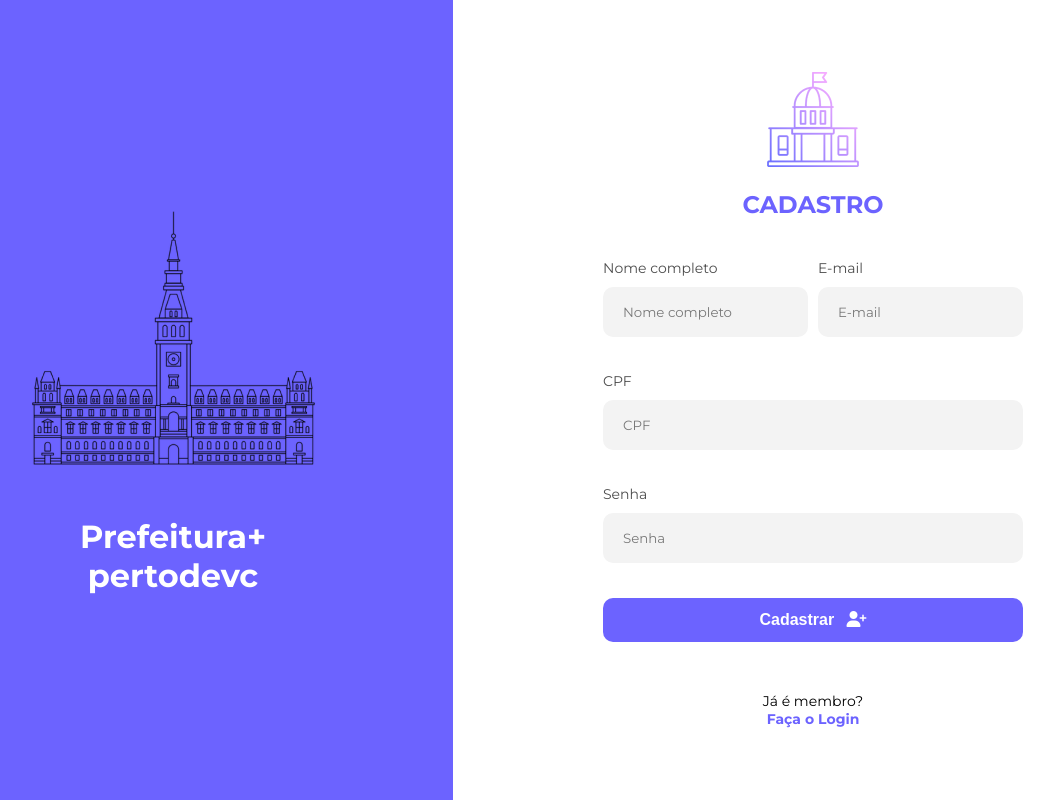
After one commit to beatrizrckr97/prefeitura-proxima-app-updates, a Django app: page /cadastro/ in a window 1280 px wide. The commit adds this page. Shown: the whole page, without its empty margins (107-1161 px from the left). Run offline with Django 5.2, Linux system fonts and the light colour scheme.

Commit message:
criação da página de cadastro

```diff
--- a/prefeitura_proxima_app/static/css/style.css
+++ b/prefeitura_proxima_app/static/css/style.css
@@ -54,7 +54,6 @@ textarea::placeholder {
     opacity: 0.5;
 }
 
-
 select {
     width: 100%;
     height: 50px;
@@ -91,6 +90,7 @@ textarea {
     padding-bottom: 13px;
     cursor: pointer;
 }
+
 .btn--auto {
     width: auto !important;
     max-width: none;
@@ -167,7 +167,6 @@ textarea {
     margin-top: 15px;
 }
 
-
 .navigation__menu li a {
     font-weight: bold;
     color: #ffffff;
@@ -181,7 +180,6 @@ textarea {
     position: absolute;
     width: 87%;
     bottom: 10px;
-
 }
 
 .navigation__bot-exit {
@@ -473,7 +471,6 @@ textarea {
     margin-bottom: 1rem;
     border: 1px solid transparent;
     border-radius: .25rem;
-
 }
 
 .index__link{
@@ -485,6 +482,16 @@ textarea {
 .index__link a{
     font-weight: bold;
     color: var(--primary);
+}
+
+/* Success Message Style */
+.success-message {
+    background-color: #28a745; /* Verde */
+    color: white;
+    padding: 0.75rem 1.25rem;
+    margin-bottom: 1rem;
+    border: 1px solid transparent;
+    border-radius: .25rem;
 }
 
 @media(max-width:1024px) {
@@ -582,6 +589,4 @@ textarea {
     .index__form--cadastro .index__link{
         padding-bottom: 30px;
     }
-
-
 }
--- /dev/null
+++ b/prefeitura_proxima_app/templates/core/cadastro.html
@@ -0,0 +1,93 @@
+{% extends 'core/base_public.html' %}
+{% load static %}
+
+{% block title %}Cadastro - Prefeitura+pertodevc{% endblock %}
+
+{% block content %}
+<main>
+   <div class="index">
+        <div class="index__img">
+            <div>
+                <img src="{% static 'img/login-img.png' %}" alt="Prefeitura" />
+                <h1 class="index__title"> Prefeitura+ <br> pertodevc </h1>
+            </div>
+        </div>
+        <div class="index__form index__form--cadastro">
+            <div class="index__form-img">
+                <img src="{% static 'img/logo-menu.png' %}" alt="Logo">
+                <h1 class="index__form-title index__form-title--mobile"> Prefeitura+ <br> pertodevc </h1>
+                <h2 class="index__form-title"> Cadastro </h2>
+            </div>
+
+            {% if messages %}
+                <ul class="index__form-messages">
+                    {% for message in messages %}
+                        <li>{{ message }}</li>
+                    {% endfor %}
+                </ul>
+            {% endif %}
+
+            <!-- Mensagens de sucesso -->
+            {% if messages %}
+                {% for message in messages %}
+                    <div class="success-message">
+                        {{ message }}
+                    </div>
+                {% endfor %}
+            {% endif %}
+
+            <form class="call" method="POST">
+                {% csrf_token %}
+                <div class="form-group__flex">
+                    <div class="form-group">
+                        <label for="nome">Nome completo</label>
+                        <input
+                            type="text"
+                            id="nome"
+                            name="nome"
+                            placeholder="Nome completo"
+                            required>
+                    </div>
+                    <div class="form-group">
+                        <label for="email">E-mail</label>
+                        <input
+                            type="email"
+                            id="email"
+                            name="email"
+                            placeholder="E-mail"
+                            required>
+                    </div>
+                </div>
+                <div class="form-group__flex">
+                    <div class="form-group">
+                        <label for="cpf">CPF</label>
+                        <input
+                            type="text"
+                            id="cpf"
+                            name="cpf"
+                            placeholder="CPF"
+                            required>
+                    </div>
+                </div>
+                <div class="form-group">
+                    <label for="senha">Senha</label>
+                    <input
+                        type="password"
+                        id="senha"
+                        name="senha"
+                        placeholder="Senha"
+                        required>
+                </div>
+                <button type="submit" class="btn call__btn-new call__btn-new--index">
+                    Cadastrar
+                    <i class="fa-solid fa-user-plus"></i>
+                </button>
+            </form>
+            <div class="index__link">
+                Já é membro? <br>
+                <a href="{% url 'login' %}">Faça o Login</a>
+            </div>
+        </div>
+   </div>
+</main>
+{% endblock %}
--- a/prefeitura_proxima_app/urls.py
+++ b/prefeitura_proxima_app/urls.py
@@ -19,8 +19,8 @@ from django.urls import path
 from . import views
 
 urlpatterns = [
-
     path('', views.login, name='login'),
+    path('cadastro/', views.cadastro, name='cadastro'),
     path('dashboard/', views.home, name='home'),
     path('novo-chamado/', views.novo_chamado, name='novo_chamado'),
     path('ver-chamado/<int:chamado_id>/', views.ver_chamado, name='ver_chamado'),
--- a/prefeitura_proxima_app/views.py
+++ b/prefeitura_proxima_app/views.py
@@ -65,3 +65,28 @@ def excluir_chamado(request, chamado_id):
         return redirect('home')
 
     return render(request, 'core/excluir_chamado.html', {'chamado': chamado})
+
+# --- View de Cadastro ---
+def cadastro(request):
+    if request.method == 'POST':
+        nome = request.POST.get('nome', '').strip()
+        email = request.POST.get('email', '').strip()
+        cpf = request.POST.get('cpf', '').strip()
+        senha = request.POST.get('senha', '').strip()
+
+        # Validação de nome apenas com letras
+        if not nome.replace(" ", "").isalpha():
+            messages.error(request, 'Nome deve conter apenas letras.')
+            return redirect('cadastro')
+
+
+        # Validação de CPF e senha igual a "123"
+        if cpf != '123' or senha != '123':
+            messages.error(request, 'CPF e senha devem ser "123" para acesso.')
+            return redirect('cadastro')
+
+        # Se passou, redireciona para login
+        messages.success(request, 'Cadastro realizado com sucesso! Faça o login.')
+        return redirect('login')
+
+    return render(request, 'core/cadastro.html')
```
Also changed, not shown: prefeitura_proxima_app/templates/core/login.html (+9 -0 lines).
